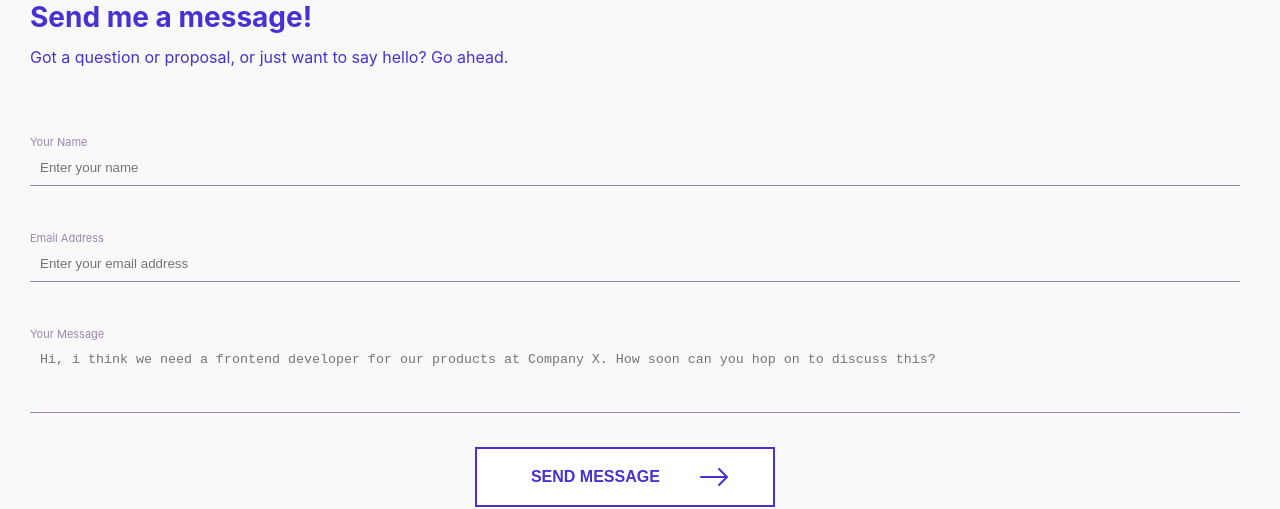
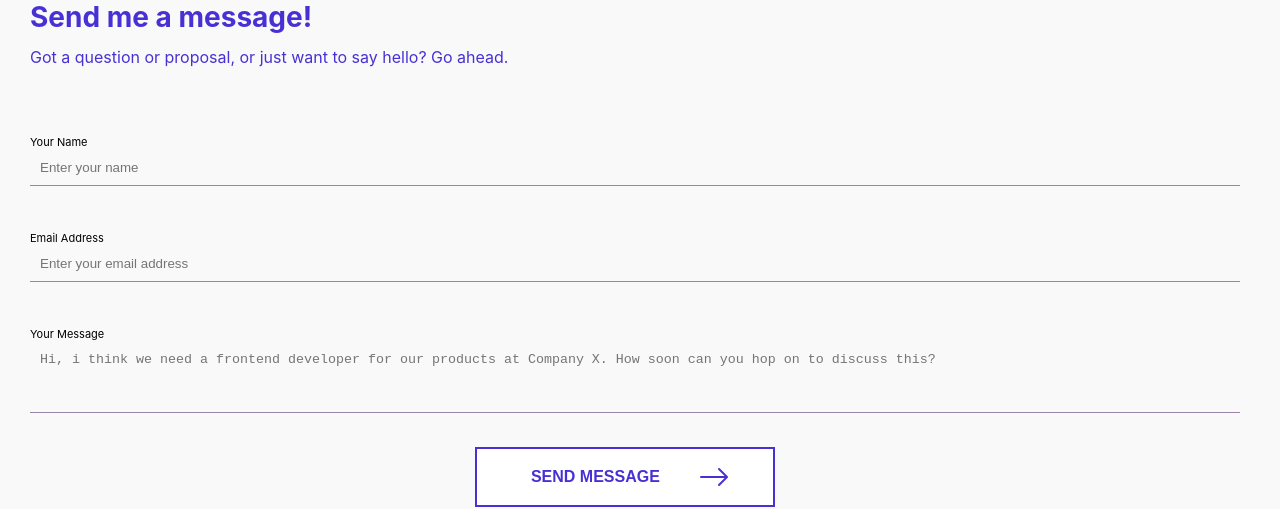
Before and after one commit to Materka11/myWeb, a React (Create React App) app: page / in a window 1280 px wide. Shown: the part 2620-3129 px from the top of the page. Built offline with nearby package versions, Linux system fonts and the light colour scheme.

Commit message:
Delete fieldset tag in form

```diff
--- a/src/components/Form.tsx
+++ b/src/components/Form.tsx
@@ -43,7 +43,6 @@ function Form() {
 			</div>
 			{/* <form onSubmit={onSubmit}> */}
 			<form name="contact" method="post" data-netlify="true" netlify-honeypot="bot-field">
-				<fieldset>
 				<div className="formRow">
 					<div hidden>
 						<input name="bot-field" />
@@ -93,7 +92,7 @@ function Form() {
 						/>
 					</label>
 				</div>
-				</fieldset>
+
 				<button type="submit">
 					<span>SEND MESSAGE</span>
 					<BsArrowRight className="icon" />
--- a/src/styles/mobile/form.css
+++ b/src/styles/mobile/form.css
@@ -23,19 +23,13 @@
   margin: 0 30px;
   width: calc(100% - 90px);
 }
-.form form fieldset {
-  border: none;
-  padding: 0;
-  margin: 0;
-  color: rgba(61, 21, 95, 0.5);
-}
-.form form fieldset .formRow {
+.form form .formRow {
   margin: 10px 0;
 }
-.form form fieldset .formRow span {
+.form form .formRow span {
   font-size: 0.6875rem;
 }
-.form form fieldset .formRow .input {
+.form form .formRow .input {
   border: none;
   background-color: #f9f9f9;
   border-bottom: 1px solid rgba(61, 21, 95, 0.5);
@@ -43,11 +37,11 @@
   width: 100%;
   padding: 10px 10px;
 }
-.form form fieldset .formRow textarea {
+.form form .formRow textarea {
   resize: none;
   min-height: 50px;
 }
-.form form button {
+.form button {
   position: absolute;
   width: 300px;
   height: 60px;
@@ -61,14 +55,14 @@
   left: 50%;
   transform: translateX(-50%);
 }
-.form form button span {
+.form button span {
   position: absolute;
   left: 40%;
   transform: translate(-50%, -50%);
   top: 50%;
   text-transform: uppercase;
 }
-.form form button .icon {
+.form button .icon {
   color: #ffffff;
   font-size: 2rem;
   position: absolute;
@@ -76,7 +70,7 @@
   transform: translate(-50%, -50%);
   top: 50%;
 }
-.form form button .btnDynamic {
+.form button .btnDynamic {
   display: flex;
   justify-content: center;
   align-items: center;
@@ -90,9 +84,9 @@
   background-color: #ffffff;
   color: #4831d4;
 }
-.form form button .btnDynamic .icon {
+.form button .btnDynamic .icon {
   color: #4831d4;
 }
-.form form button:hover .btnDynamic {
+.form button button:hover .btnDynamic {
   transform: translateX(100%);
 }/*# sourceMappingURL=form.css.map */
--- a/src/styles/mobile/form.scss
+++ b/src/styles/mobile/form.scss
@@ -23,11 +23,6 @@
 		top: 30%;
 		margin: 0 30px;
 		width: calc(100% - 90px);
-		fieldset {
-			border: none;
-			padding: 0;
-			margin: 0;
-			color: rgba(61, 21, 95, 0.5);
 		.formRow {
 			margin: 10px 0;
 			span {
@@ -92,7 +87,7 @@
 				color: $primary-purple;
 			}
 		}
-		}
+
 		button:hover .btnDynamic {
 			transform: translateX(100%);
 		}
```
Also changed, not shown: 1 other file (tests, documents, lock files or other folders). Lines whose indentation alone changed are shown as unchanged.
